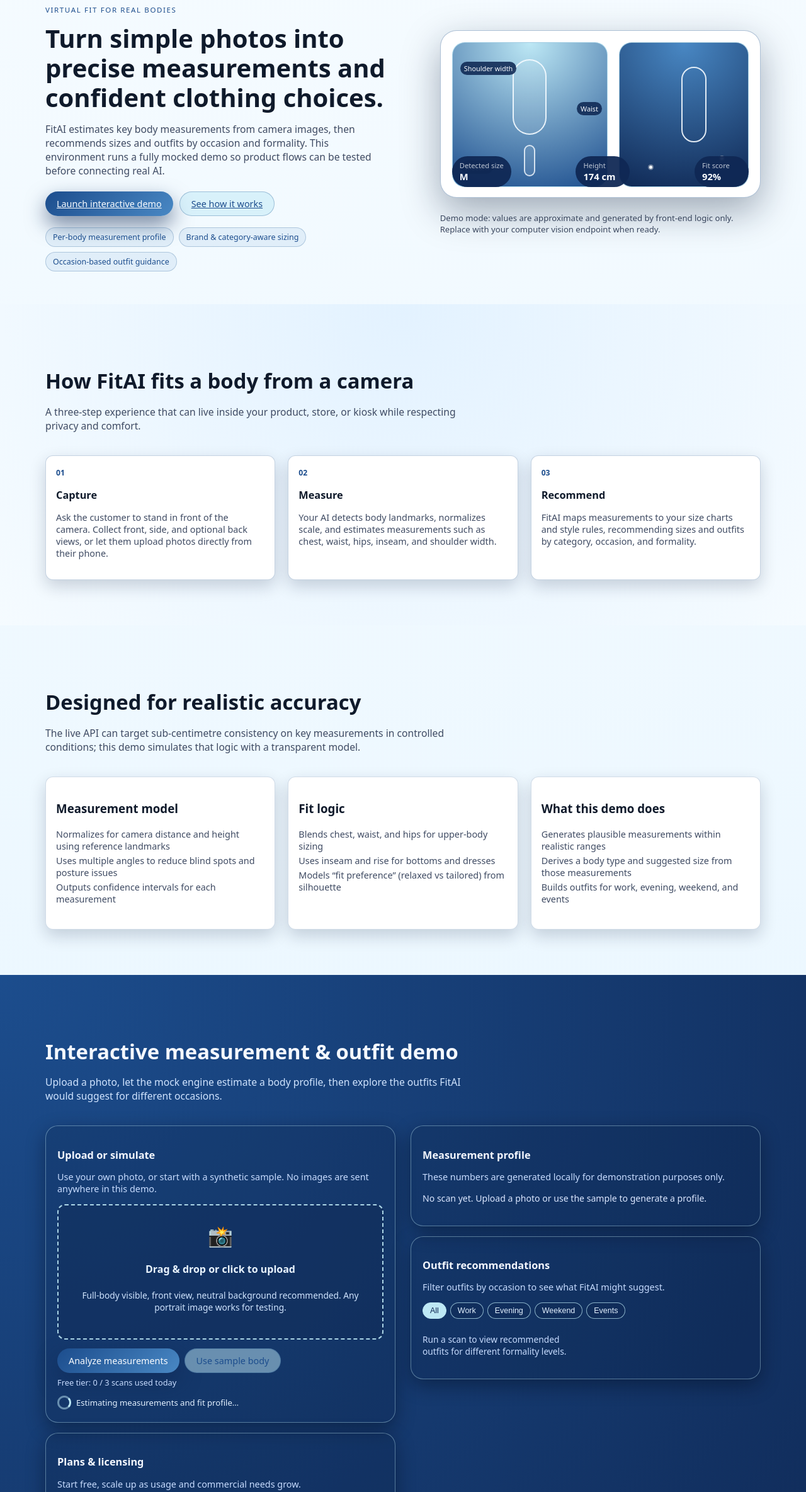
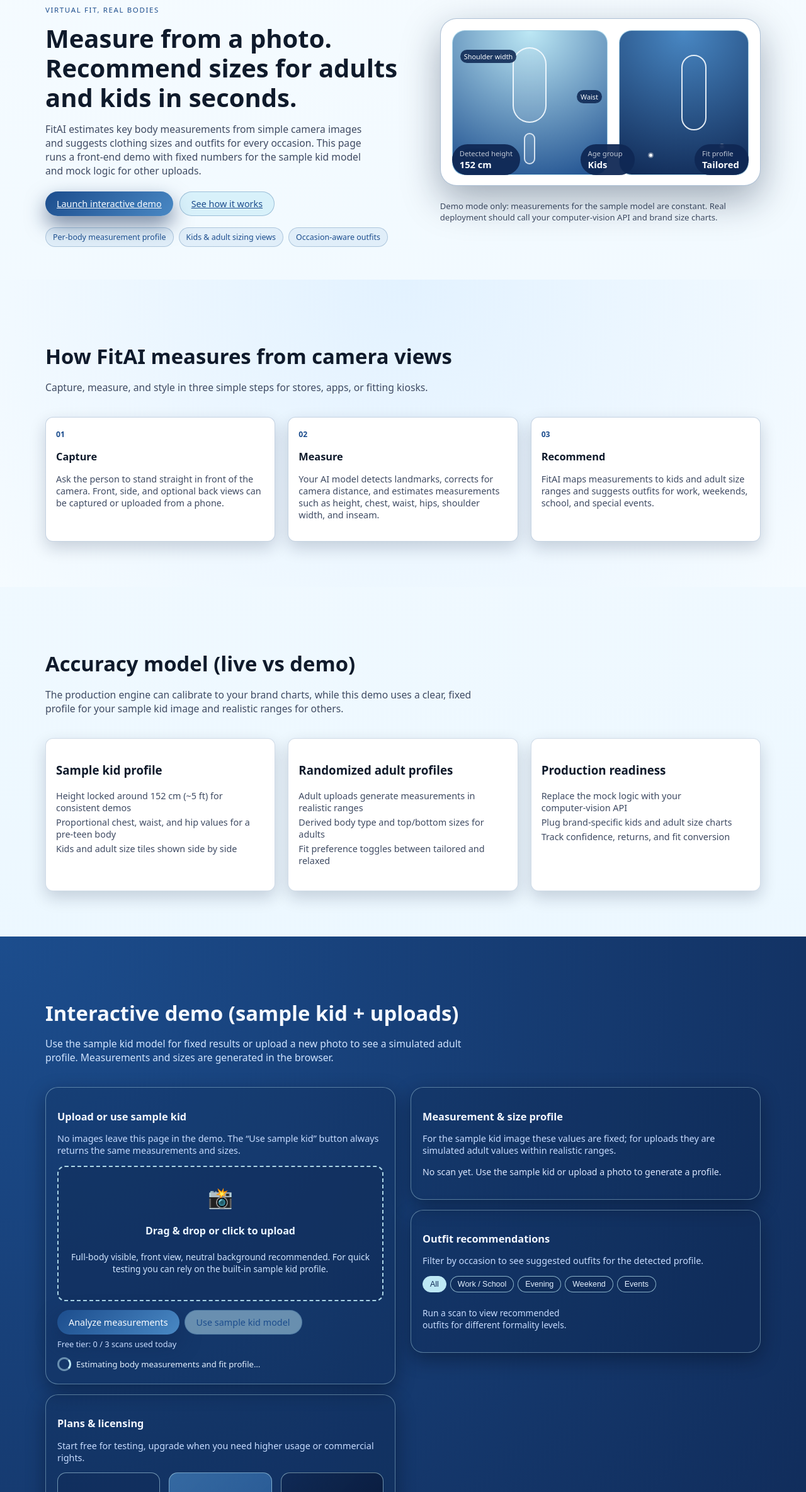
Before and after one commit to IgrisCodeDemon/fitAI, a plain HTML site: page index.html in a window 1280 px wide. Shown: the part 140-2509 px from the top of the page at 63% size. Drawn offline with Linux system fonts and the light colour scheme.

Commit message:
Update index.html

```diff
--- a/index.html
+++ b/index.html
@@ -3,7 +3,7 @@
 <head>
   <meta charset="UTF-8" />
   <meta name="viewport" content="width=device-width, initial-scale=1.0" />
-  <title>FitAI | Intelligent Body Measurement & Style Platform</title>
+  <title>FitAI | Camera‑based Body Measurement & Style</title>
   <link rel="stylesheet" href="css/styles.css" />
 </head>
 <body>
@@ -19,7 +19,7 @@
       <nav class="nav">
         <a href="#how-it-works">How it works</a>
         <a href="#accuracy">Accuracy</a>
-        <a href="#demo">Live demo</a>
+        <a href="#demo">Demo</a>
         <a href="#pricing">Pricing</a>
         <a href="#api">Commercial</a>
       </nav>
@@ -35,12 +35,12 @@
     <section class="hero">
       <div class="shell hero-shell">
         <div class="hero-copy">
-          <span class="eyebrow">Virtual fit for real bodies</span>
-          <h1>Turn simple photos into precise measurements and confident clothing choices.</h1>
+          <span class="eyebrow">Virtual fit, real bodies</span>
+          <h1>Measure from a photo. Recommend sizes for adults and kids in seconds.</h1>
           <p class="hero-sub">
-            FitAI estimates key body measurements from camera images, then recommends sizes and
-            outfits by occasion and formality. This environment runs a fully mocked demo so
-            product flows can be tested before connecting real AI.
+            FitAI estimates key body measurements from simple camera images and suggests clothing
+            sizes and outfits for every occasion. This page runs a front‑end demo with fixed
+            numbers for the sample kid model and mock logic for other uploads.
           </p>
           <div class="hero-actions">
             <a href="#demo" class="btn btn-primary">Launch interactive demo</a>
@@ -48,8 +48,8 @@
           </div>
           <div class="hero-highlights">
             <div class="hero-pill">Per‑body measurement profile</div>
-            <div class="hero-pill">Brand & category‑aware sizing</div>
-            <div class="hero-pill">Occasion‑based outfit guidance</div>
+            <div class="hero-pill">Kids & adult sizing views</div>
+            <div class="hero-pill">Occasion‑aware outfits</div>
           </div>
         </div>
         <div class="hero-visual">
@@ -67,22 +67,22 @@
             </div>
             <div class="hero-overlay">
               <div class="overlay-metric">
-                <span class="metric-label">Detected size</span>
-                <span class="metric-value">M</span>
+                <span class="metric-label">Detected height</span>
+                <span class="metric-value">152 cm</span>
               </div>
               <div class="overlay-metric">
-                <span class="metric-label">Height</span>
-                <span class="metric-value">174 cm</span>
+                <span class="metric-label">Age group</span>
+                <span class="metric-value">Kids</span>
               </div>
               <div class="overlay-metric">
-                <span class="metric-label">Fit score</span>
-                <span class="metric-value">92%</span>
+                <span class="metric-label">Fit profile</span>
+                <span class="metric-value">Tailored</span>
               </div>
             </div>
           </div>
           <p class="hero-note">
-            Demo mode: values are approximate and generated by front‑end logic only. Replace with
-            your computer vision endpoint when ready.
+            Demo mode only: measurements for the sample model are constant. Real deployment should
+            call your computer‑vision API and brand size charts.
           </p>
         </div>
       </div>
@@ -92,10 +92,9 @@
     <section id="how-it-works" class="section section-alt">
       <div class="shell">
         <div class="section-header">
-          <h2>How FitAI fits a body from a camera</h2>
+          <h2>How FitAI measures from camera views</h2>
           <p>
-            A three‑step experience that can live inside your product, store, or kiosk while
-            respecting privacy and comfort.
+            Capture, measure, and style in three simple steps for stores, apps, or fitting kiosks.
           </p>
         </div>
         <div class="steps-grid">
@@ -103,24 +102,24 @@
             <div class="step-number">01</div>
             <h3>Capture</h3>
             <p>
-              Ask the customer to stand in front of the camera. Collect front, side, and optional
-              back views, or let them upload photos directly from their phone.
+              Ask the person to stand straight in front of the camera. Front, side, and optional
+              back views can be captured or uploaded from a phone.
             </p>
           </article>
           <article class="step-card">
             <div class="step-number">02</div>
             <h3>Measure</h3>
             <p>
-              Your AI detects body landmarks, normalizes scale, and estimates measurements such as
-              chest, waist, hips, inseam, and shoulder width.
+              Your AI model detects landmarks, corrects for camera distance, and estimates
+              measurements such as height, chest, waist, hips, shoulder width, and inseam.
             </p>
           </article>
           <article class="step-card">
             <div class="step-number">03</div>
             <h3>Recommend</h3>
             <p>
-              FitAI maps measurements to your size charts and style rules, recommending sizes and
-              outfits by category, occasion, and formality.
+              FitAI maps measurements to kids and adult size ranges and suggests outfits for work,
+              weekends, school, and special events.
             </p>
           </article>
         </div>
@@ -131,35 +130,35 @@
     <section id="accuracy" class="section">
       <div class="shell accuracy-shell">
         <div class="section-header">
-          <h2>Designed for realistic accuracy</h2>
+          <h2>Accuracy model (live vs demo)</h2>
           <p>
-            The live API can target sub‑centimetre consistency on key measurements in controlled
-            conditions; this demo simulates that logic with a transparent model.
+            The production engine can calibrate to your brand charts, while this demo uses a clear,
+            fixed profile for your sample kid image and realistic ranges for others.
           </p>
         </div>
         <div class="accuracy-grid">
           <article class="accuracy-card">
-            <h3>Measurement model</h3>
+            <h3>Sample kid profile</h3>
             <ul class="feature-list">
-              <li>Normalizes for camera distance and height using reference landmarks</li>
-              <li>Uses multiple angles to reduce blind spots and posture issues</li>
-              <li>Outputs confidence intervals for each measurement</li>
+              <li>Height locked around 152 cm (~5 ft) for consistent demos</li>
+              <li>Proportional chest, waist, and hip values for a pre‑teen body</li>
+              <li>Kids and adult size tiles shown side by side</li>
             </ul>
           </article>
           <article class="accuracy-card">
-            <h3>Fit logic</h3>
+            <h3>Randomized adult profiles</h3>
             <ul class="feature-list">
-              <li>Blends chest, waist, and hips for upper‑body sizing</li>
-              <li>Uses inseam and rise for bottoms and dresses</li>
-              <li>Models “fit preference” (relaxed vs tailored) from silhouette</li>
+              <li>Adult uploads generate measurements in realistic ranges</li>
+              <li>Derived body type and top/bottom sizes for adults</li>
+              <li>Fit preference toggles between tailored and relaxed</li>
             </ul>
           </article>
           <article class="accuracy-card">
-            <h3>What this demo does</h3>
+            <h3>Production readiness</h3>
             <ul class="feature-list">
-              <li>Generates plausible measurements within realistic ranges</li>
-              <li>Derives a body type and suggested size from those measurements</li>
-              <li>Builds outfits for work, evening, weekend, and events</li>
+              <li>Replace the mock logic with your computer‑vision API</li>
+              <li>Plug brand‑specific kids and adult size charts</li>
+              <li>Track confidence, returns, and fit conversion</li>
             </ul>
           </article>
         </div>
@@ -170,10 +169,10 @@
     <section id="demo" class="section section-deep">
       <div class="shell">
         <div class="section-header section-header-light">
-          <h2>Interactive measurement & outfit demo</h2>
+          <h2>Interactive demo (sample kid + uploads)</h2>
           <p>
-            Upload a photo, let the mock engine estimate a body profile, then explore the outfits
-            FitAI would suggest for different occasions.
+            Use the sample kid model for fixed results or upload a new photo to see a simulated
+            adult profile. Measurements and sizes are generated in the browser.
           </p>
         </div>
 
@@ -181,18 +180,18 @@
           <div class="demo-left">
             <div class="demo-panel">
               <div class="panel-header">
-                <h3>Upload or simulate</h3>
+                <h3>Upload or use sample kid</h3>
                 <p>
-                  Use your own photo, or start with a synthetic sample. No images are sent
-                  anywhere in this demo.
+                  No images leave this page in the demo. The “Use sample kid” button always
+                  returns the same measurements and sizes.
                 </p>
               </div>
               <div class="upload-area" id="uploadArea">
                 <div class="upload-icon">📸</div>
                 <h4>Drag & drop or click to upload</h4>
                 <p class="upload-help">
-                  Full‑body visible, front view, neutral background recommended. Any portrait
-                  image works for testing.
+                  Full‑body visible, front view, neutral background recommended. For quick testing
+                  you can rely on the built‑in sample kid profile.
                 </p>
                 <input type="file" id="fileInput" accept="image/*" />
               </div>
@@ -201,7 +200,7 @@
                   Analyze measurements
                 </button>
                 <button class="btn btn-ghost" id="sampleBtn">
-                  Use sample body
+                  Use sample kid model
                 </button>
               </div>
               <div class="demo-meta">
@@ -209,14 +208,14 @@
               </div>
               <div class="loading" id="loading">
                 <span class="spinner"></span>
-                <span>Estimating measurements and fit profile…</span>
+                <span>Estimating body measurements and fit profile…</span>
               </div>
             </div>
 
             <div class="demo-panel secondary" id="pricing">
               <div class="panel-header">
                 <h3>Plans & licensing</h3>
-                <p>Start free, scale up as usage and commercial needs grow.</p>
+                <p>Start free for testing, upgrade when you need higher usage or commercial rights.</p>
               </div>
               <div class="tiers-grid">
                 <article class="tier-card">
@@ -224,9 +223,9 @@
                   <p class="tier-price">₹0 / month</p>
                   <ul class="tier-list">
                     <li>Up to 3 scans per day</li>
-                    <li>Personal, non‑commercial usage</li>
-                    <li>Core sizing and basic outfits</li>
-                    <li>Hosted demo widget</li>
+                    <li>Personal, non‑commercial use</li>
+                    <li>Kids & adult sizing demo</li>
+                    <li>Hosted demo interface</li>
                   </ul>
                   <button class="btn btn-ghost small">Current tier</button>
                 </article>
@@ -235,8 +234,8 @@
                   <p class="tier-price">From ₹799 / month</p>
                   <ul class="tier-list">
                     <li>Unlimited non‑commercial scans</li>
-                    <li>Fine‑tuned measurement parameters</li>
-                    <li>Advanced occasion styling</li>
+                    <li>Advanced measurement tuning</li>
+                    <li>Occasion‑aware styling logic</li>
                     <li>Email support</li>
                   </ul>
                   <button class="btn btn-primary small">Talk to team</button>
@@ -245,9 +244,9 @@
                   <h4>Commercial</h4>
                   <p class="tier-price">Custom</p>
                   <ul class="tier-list">
-                    <li>Commercial & in‑store licensing</li>
+                    <li>Commercial kids & adult sizing</li>
                     <li>API + SDK integration</li>
-                    <li>Custom brand size charts</li>
+                    <li>Brand‑specific charts & flows</li>
                     <li>Dedicated success manager</li>
                   </ul>
                   <button class="btn btn-primary small">Book a call</button>
@@ -259,11 +258,14 @@
           <div class="demo-right">
             <div class="demo-panel">
               <div class="panel-header">
-                <h3>Measurement profile</h3>
-                <p>These numbers are generated locally for demonstration purposes only.</p>
+                <h3>Measurement & size profile</h3>
+                <p>
+                  For the sample kid image these values are fixed; for uploads they are simulated
+                  adult values within realistic ranges.
+                </p>
               </div>
               <div class="measurement-summary" id="measurementSummary">
-                <p>No scan yet. Upload a photo or use the sample to generate a profile.</p>
+                <p>No scan yet. Use the sample kid or upload a photo to generate a profile.</p>
               </div>
               <div class="measurement-grid" id="measurementsGrid"></div>
             </div>
@@ -271,11 +273,11 @@
             <div class="demo-panel secondary">
               <div class="panel-header">
                 <h3>Outfit recommendations</h3>
-                <p>Filter outfits by occasion to see what FitAI might suggest.</p>
+                <p>Filter by occasion to see suggested outfits for the detected profile.</p>
               </div>
               <div class="outfit-filters">
                 <button class="chip active" data-filter="all">All</button>
-                <button class="chip" data-filter="Work">Work</button>
+                <button class="chip" data-filter="Work">Work / School</button>
                 <button class="chip" data-filter="Evening">Evening</button>
                 <button class="chip" data-filter="Weekend">Weekend</button>
                 <button class="chip" data-filter="Event">Events</button>
@@ -296,34 +298,36 @@
       <div class="shell api-shell">
         <div class="api-copy">
           <div class="section-header">
-            <h2>Embed FitAI inside your product</h2>
+            <h2>Embed FitAI in your product</h2>
             <p>
-              Use a widget or a headless API to bring camera‑based sizing into your apps, stores,
-              and logistics flows.
+              Use a widget or headless API to add camera‑based kids and adult sizing to your
+              e‑commerce, stores, or apps.
             </p>
           </div>
           <ul class="feature-list">
-            <li>Drop‑in Try‑Your‑Size widget for product detail pages</li>
-            <li>Headless measurement API for mobile apps and kiosks</li>
-            <li>Brand, region, and garment‑specific size charts</li>
-            <li>Fit confidence and return‑risk analytics</li>
+            <li>Drop‑in “Find my size” widget for product pages</li>
+            <li>Headless measurement API for apps and kiosks</li>
+            <li>Kids and adult charts per brand, region, and category</li>
+            <li>Fit confidence, return‑risk, and conversion analytics</li>
           </ul>
           <a href="#pricing" class="btn btn-primary">Discuss commercial usage</a>
         </div>
         <div class="api-card">
-          <h3>Example measurement response (demo)</h3>
+          <h3>Example API response (kids sample)</h3>
           <pre class="code-block">
 {
-  "height_cm": 174,
-  "chest_cm": 96,
-  "waist_cm": 80,
-  "hips_cm": 101,
-  "shoulder_cm": 44,
-  "inseam_cm": 79,
-  "recommended_size": "M",
+  "age_group": "Kids",
+  "height_cm": 152,
+  "chest_cm": 78,
+  "waist_cm": 66,
+  "hips_cm": 84,
+  "shoulder_cm": 36,
+  "inseam_cm": 68,
+  "recommended_kids_size": "Kids L (9–12 yrs)",
+  "recommended_adult_top": "XS",
+  "recommended_adult_bottom": "XS",
   "body_type": "Balanced / Rectangle",
-  "fit_preference": "Tailored",
-  "occasions": ["Work", "Evening", "Weekend", "Event"]
+  "fit_preference": "Tailored"
 }
           </pre>
         </div>
@@ -336,7 +340,7 @@
       <div class="footer-left">
         <span class="footer-brand">FitAI</span>
         <span class="footer-meta">
-          Demo experience only · Not a substitute for medical or professional tailoring advice
+          Demo only · Not a substitute for medical or professional tailoring advice
         </span>
       </div>
       <div class="footer-right">
```
